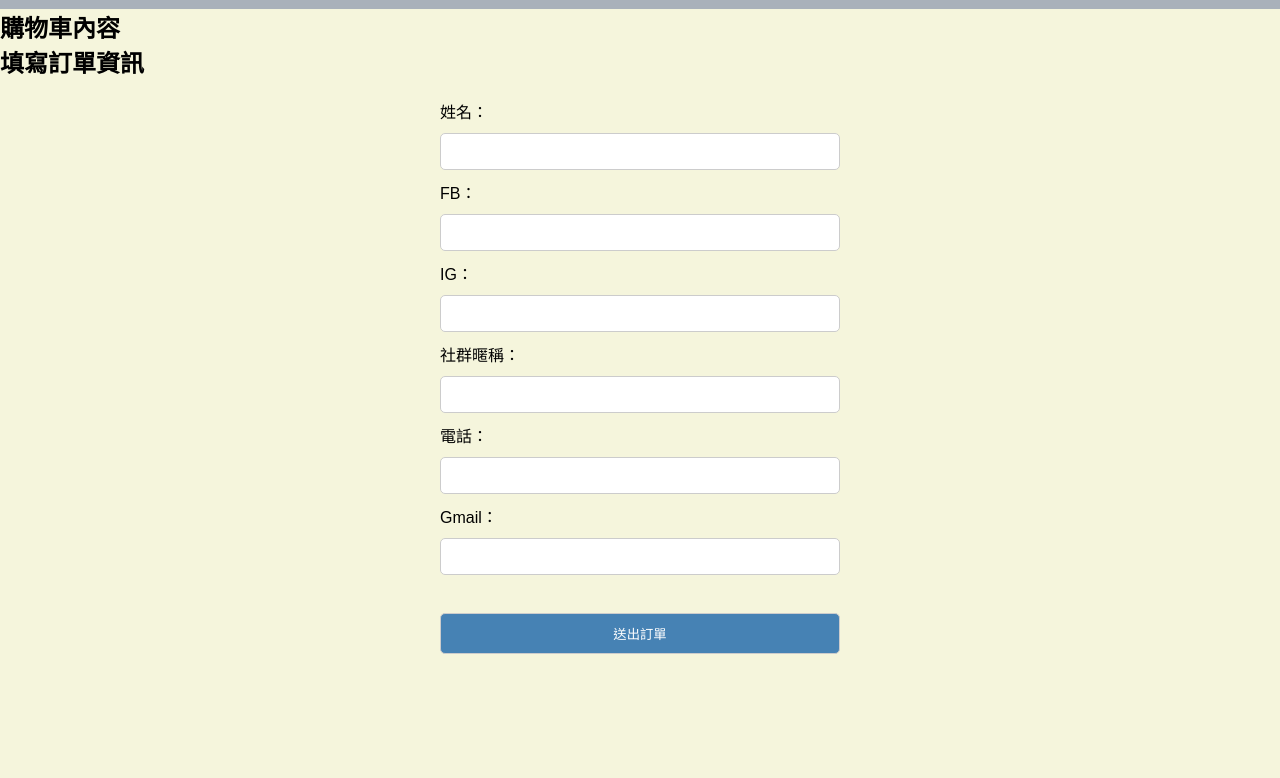
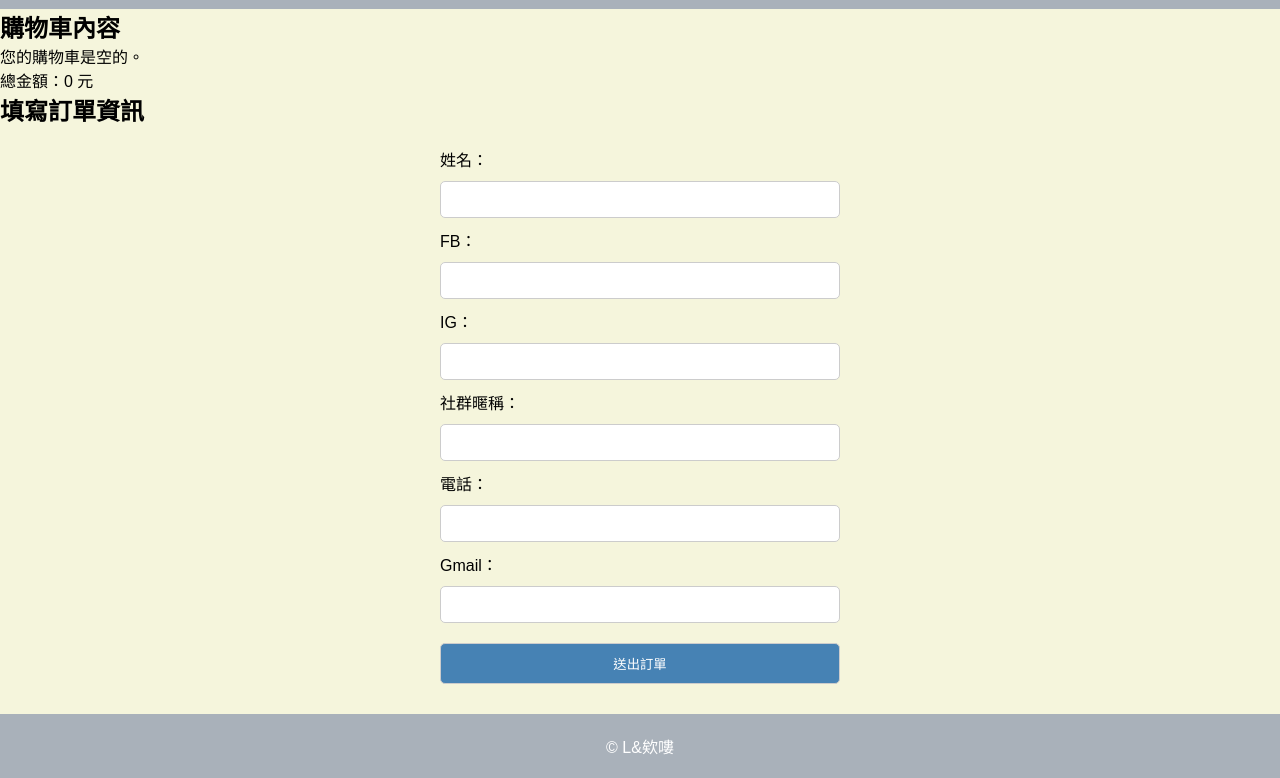
Before and after one commit to L-aaal/L, a plain HTML site: page checkout.html in a window 1280 px wide. Shown: the part 46-824 px from the top of the page. Before the commit the page ends 800 px from the top, so only its background shows below. Drawn offline with Linux system fonts and the light colour scheme.

Commit message:
Update checkout.html

```diff
--- a/checkout.html
+++ b/checkout.html
@@ -1,35 +1,65 @@
 <!DOCTYPE html>
 <html lang="zh-Hant">
+
 <head>
     <meta charset="UTF-8" />
     <meta name="viewport" content="width=device-width, initial-scale=1.0" />
     <title>結帳 - L＆欸嘍</title>
     <link rel="stylesheet" href="style.css" />
 </head>
+
 <body>
     <header>
         <h1><a href="index.html">L＆欸嘍</a></h1>
     </header>
-  <main>
-    <section>
+
+    <main id="checkout">
+        <section id="cart-summary">
             <h2>購物車內容</h2>
-      <ul id="cart-list"></ul>
-      <p id="total-price"></p>
+            <ul id="cart-items">
+                <p>您的購物車是空的。</p>
+            </ul>
+            <p id="cart-total">總金額：0 元</p>
         </section>
-    <section>
+
+        <section id="order-form">
             <h2>填寫訂單資訊</h2>
-      <form id="checkout-form">
-        <label>姓名：<input type="text" name="顧客姓名" required /></label><br />
-        <label>FB：<input type="text" name="FB" /></label><br />
-        <label>IG：<input type="text" name="IG" /></label><br />
-        <label>社群暱稱：<input type="text" name="社群暱稱" /></label><br />
-        <label>電話：<input type="tel" name="電話" required /></label><br />
-        <label>Gmail：<input type="email" name="Gmail" required /></label><br />
-        <br />
-        <button type="submit">送出訂單</button>
+            <form id="customer-info">
+                <div class="form-group">
+                    <label for="customer-name">姓名：</label>
+                    <input type="text" id="customer-name" name="顧客姓名" required />
+                </div>
+                <div class="form-group">
+                    <label for="customer-fb">FB：</label>
+                    <input type="text" id="customer-fb" name="FB" />
+                </div>
+                <div class="form-group">
+                    <label for="customer-ig">IG：</label>
+                    <input type="text" id="customer-ig" name="IG" />
+                </div>
+                <div class="form-group">
+                    <label for="customer-nickname">社群暱稱：</label>
+                    <input type="text" id="customer-nickname" name="社群暱稱" />
+                </div>
+                <div class="form-group">
+                    <label for="customer-phone">電話：</label>
+                    <input type="tel" id="customer-phone" name="電話" required />
+                </div>
+                <div class="form-group">
+                    <label for="customer-gmail">Gmail：</label>
+                    <input type="email" id="customer-gmail" name="Gmail" required />
+                </div>
+
+                <button type="submit" id="submit-order">送出訂單</button>
             </form>
         </section>
     </main>
+
+    <footer>
+        <p>&copy; L&欸嘍</p>
+    </footer>
+
     <script src="checkout.js"></script>
 </body>
+
 </html>
```
Lines whose indentation alone changed are shown as unchanged.
